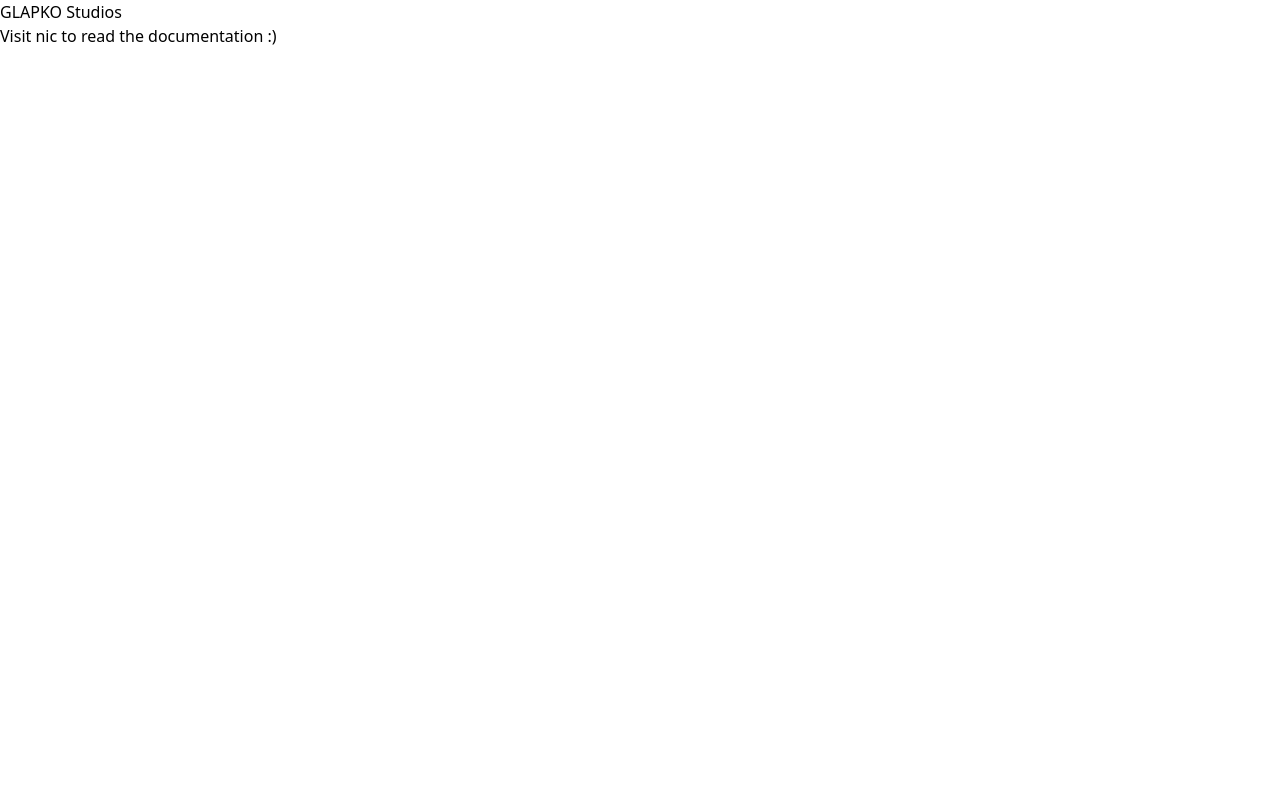
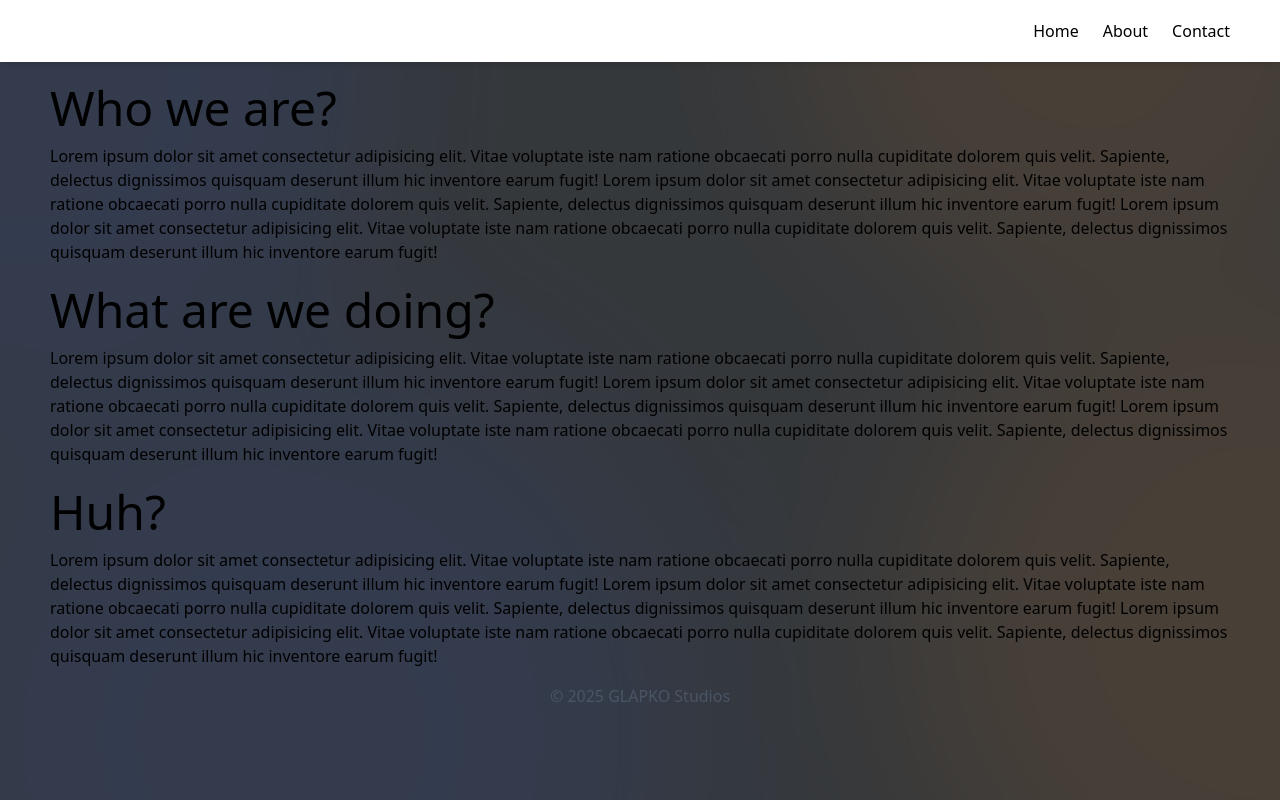
Before and after one commit to GLAPKO/GLAPKO, a SvelteKit app: page /about in a window 1280 px wide. Built offline with nearby package versions, Linux system fonts and the light colour scheme.

Commit message:
feat: very basic, but better than white :)

```diff
--- /dev/null
+++ b/src/lib/Background.svelte
@@ -0,0 +1,26 @@
+<!-- src/lib/Background.svelte -->
+<div class="bg"></div>
+
+<style>
+  .bg {
+    position: fixed;
+    inset: 0;
+    background: #35383b; /* základní tmavé pozadí */
+    z-index: -1;
+    overflow: hidden;
+  }
+
+  .bg::before {
+    content: "";
+    position: absolute;
+    inset: -20%;
+    background:
+      radial-gradient(60vmax 60vmax at 15% 20%, #2d59d6 0 35%, transparent 60%),
+      radial-gradient(50vmax 50vmax at 75% 15%, #dc832e 0 30%, transparent 60%),
+      radial-gradient(70vmax 70vmax at 30% 80%, #2d59d6 0 28%, transparent 60%),
+      radial-gradient(60vmax 60vmax at 85% 70%, #dc832e 0 32%, transparent 60%);
+    filter: blur(60px) saturate(120%);
+    opacity: .1;
+    pointer-events: none;
+  }
+</style>
--- /dev/null
+++ b/src/lib/Glapko.svelte
@@ -0,0 +1,35 @@
+<script>
+  // nic speciálního není potřeba
+</script>
+
+<svg
+  width="40mm"
+  height="8mm"
+  viewBox="0 0 40 8"
+  xmlns="http://www.w3.org/2000/svg"
+  class="logo"
+>
+ <g fill-opacity="0" stroke="currentColor" stroke-linecap="round" stroke-linejoin="round">
+  <path d="m4 4h3v3h-6v-4l6-2"/>
+  <path d="m9 1v6h4"/>
+  <path d="m15 7v-6h2l2 6"/>
+  <path d="m15 4h3"/>
+  <path d="m21 7v-6h4v3h-4"/>
+  <path d="m27 1v6"/>
+  <path d="m31 1-4 4"/>
+  <path d="m28 4 3 3"/>
+  <path d="m33 1v6h6v-4z"/>
+ </g>
+</svg>
+
+<style>
+  .logo {
+    color: white;           /* výchozí barva čar */
+    transition: color 0.3s ease;
+    cursor: pointer;
+  }
+
+  .logo:hover {
+    color: #dc832e;             /* barva na hover */
+  }
+</style>
--- a/src/routes/+layout.svelte
+++ b/src/routes/+layout.svelte
@@ -1,12 +1,49 @@
 <script lang="ts">
-	import '../app.css';
-	import favicon from '$lib/assets/favicon.svg';
+  import { onMount } from 'svelte';
+  import { writable } from 'svelte/store';
+  import '../app.css';
+  import favicon from '$lib/assets/favicon.svg';
+  import Glapko from '$lib/Glapko.svelte';
+  import Background from '$lib/Background.svelte';
 
-	let { children } = $props();
+  const Base = import.meta.env.BASE_URL;
+
+  let { children } = $props();
 </script>
 
 <svelte:head>
-	<link rel="icon" href={favicon} />
+  <link rel="icon" href={favicon} />
 </svelte:head>
 
-{@render children?.()}
+<Background />
+
+<!-- Use Tailwind CSS to style the header and nav based on the dark mode state -->
+<header class="bg-white text-black shadow-md dark:bg-[#282828] dark:text-white transition-colors duration-300">
+  <nav class="container mx-auto flex justify-between items-center py-4">
+    <a href="{Base}" ><Glapko/></a>
+    <div class="flex items-center space-x-6">
+      <a href="{Base}" class="hover:text-[#dc832e] transition-colors duration-300">Home</a>
+      <a href="{Base}about" class="hover:text-[#dc832e] transition-colors duration-300">About</a>
+      <a href="{Base}contact" class="hover:text-[#dc832e] transition-colors duration-300">Contact</a>
+    </div>
+  </nav>
+</header>
+
+<main>
+  {@render children?.()}
+</main>
+
+<footer class="text-center py-4 text-gray-600 dark:text-gray-400">
+  <p>&copy; 2025 GLAPKO Studios</p>
+</footer>
+
+<style>
+  /* Base styles to apply the Tailwind transition */
+  html {
+    @apply transition-colors duration-300;
+  }
+
+  main, header {
+    padding: 0 min(5%, 50px);
+  }
+</style>
--- a/src/routes/+page.svelte
+++ b/src/routes/+page.svelte
@@ -1,4 +1,11 @@
-<h1>GLAPKO Studios</h1>
+<h1 style="color:white;">GLAPKO Studios</h1>
 <p>
-  Visit <a href="{import.meta.env.BASE_URL}about">nic</a> to read the documentation :)
+  <span class="highlight">Visit <a href="{import.meta.env.BASE_URL}about">about</a> to read the documentation :)</span>
 </p>
+<p style="color:white;">Na tomhle bude ještě hodně práce :D</p>
+<style>
+  .highlight {
+    color: white;
+    background-color: #282828;
+  }
+</style>
--- a/src/routes/about/+page.svelte
+++ b/src/routes/about/+page.svelte
@@ -1,4 +1,53 @@
-<h1>GLAPKO Studios</h1>
-<p>
-  Visit <a href="{import.meta.env.BASE_URL}">nic</a> to read the documentation :)
+<h1 class="section-name">Who we are?</h1>
+<p class="section-text">
+	Lorem ipsum dolor sit amet consectetur adipisicing elit. Vitae voluptate iste nam ratione
+	obcaecati porro nulla cupiditate dolorem quis velit. Sapiente, delectus dignissimos quisquam
+	deserunt illum hic inventore earum fugit! Lorem ipsum dolor sit amet consectetur adipisicing elit.
+	Vitae voluptate iste nam ratione obcaecati porro nulla cupiditate dolorem quis velit. Sapiente,
+	delectus dignissimos quisquam deserunt illum hic inventore earum fugit! Lorem ipsum dolor sit amet
+	consectetur adipisicing elit. Vitae voluptate iste nam ratione obcaecati porro nulla cupiditate
+	dolorem quis velit. Sapiente, delectus dignissimos quisquam deserunt illum hic inventore earum
+	fugit!
 </p>
+<h1 class="section-name">What are we doing?</h1>
+<p class="section-text">
+	Lorem ipsum dolor sit amet consectetur adipisicing elit. Vitae voluptate iste nam ratione
+	obcaecati porro nulla cupiditate dolorem quis velit. Sapiente, delectus dignissimos quisquam
+	deserunt illum hic inventore earum fugit! Lorem ipsum dolor sit amet consectetur adipisicing elit.
+	Vitae voluptate iste nam ratione obcaecati porro nulla cupiditate dolorem quis velit. Sapiente,
+	delectus dignissimos quisquam deserunt illum hic inventore earum fugit! Lorem ipsum dolor sit amet
+	consectetur adipisicing elit. Vitae voluptate iste nam ratione obcaecati porro nulla cupiditate
+	dolorem quis velit. Sapiente, delectus dignissimos quisquam deserunt illum hic inventore earum
+	fugit!
+</p>
+<h1 class="section-name">Huh?</h1>
+<p class="section-text">
+	Lorem ipsum dolor sit amet consectetur adipisicing elit. Vitae voluptate iste nam ratione
+	obcaecati porro nulla cupiditate dolorem quis velit. Sapiente, delectus dignissimos quisquam
+	deserunt illum hic inventore earum fugit! Lorem ipsum dolor sit amet consectetur adipisicing elit.
+	Vitae voluptate iste nam ratione obcaecati porro nulla cupiditate dolorem quis velit. Sapiente,
+	delectus dignissimos quisquam deserunt illum hic inventore earum fugit! Lorem ipsum dolor sit amet
+	consectetur adipisicing elit. Vitae voluptate iste nam ratione obcaecati porro nulla cupiditate
+	dolorem quis velit. Sapiente, delectus dignissimos quisquam deserunt illum hic inventore earum
+	fugit!
+</p>
+
+<style>
+	.section-name {
+		color: var(--color-black);
+		font-size: 3rem;
+        margin-top: 10px;
+
+		@media (prefers-color-scheme: dark) {
+			color: var(--color-white) /* #fff = #ffffff */;
+		}
+	}
+
+	.section-text {
+		color: var(--color-gray-700);
+
+		@media (prefers-color-scheme: dark) {
+			color: var(--color-gray-300) /* #fff = #ffffff */;
+		}
+	}
+</style>
--- /dev/null
+++ b/src/routes/contact/+page.svelte
@@ -0,0 +1,8 @@
+<h1 style="color: white;">Contacts:</h1>
+<p style="color: white;"><a href="https://discord.gg/ywrpv4DxEH">Discord</a></p>
+
+<style>
+    a:hover {
+        color: blueviolet;
+    }
+</style>
```
Also changed, not shown: src/app.css (line endings or trailing spaces).
